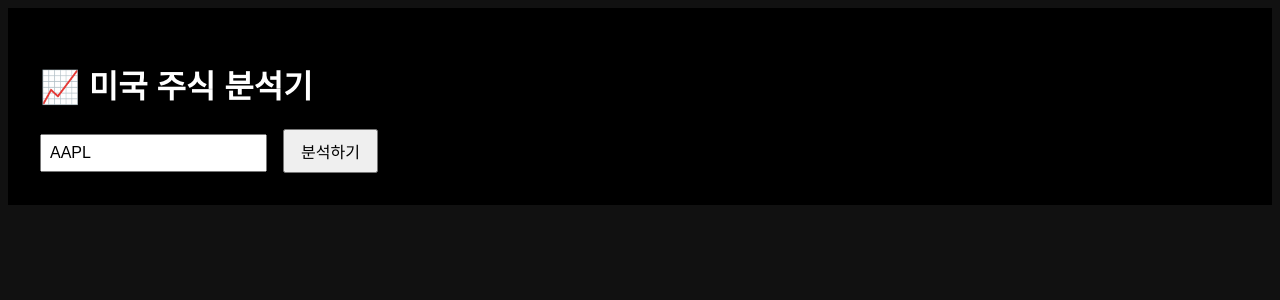
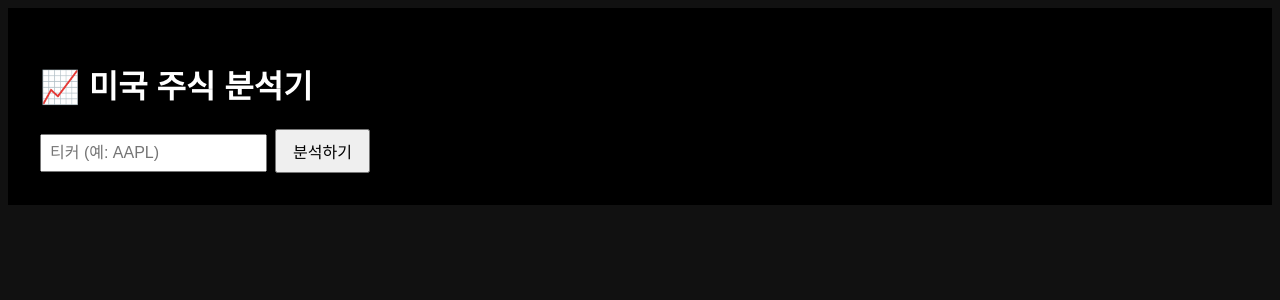
Before and after one commit to uhoyeon05/stock-analyzer-ui, a Next.js app: page / in a window 1280 px wide. Shown: the top 300 px of the page. Built offline with nearby package versions, Linux system fonts and the light colour scheme.

Commit message:
Update page.tsx

```diff
--- a/app/page.tsx
+++ b/app/page.tsx
@@ -1,138 +1,152 @@
 'use client';
+import { useState } from "react";
+import {
+  LineChart,
+  Line,
+  XAxis,
+  YAxis,
+  CartesianGrid,
+  Tooltip,
+  ResponsiveContainer,
+  Legend
+} from "recharts";
 
-import { useState } from 'react';
-import {
-  LineChart, Line, XAxis, YAxis, CartesianGrid, Tooltip, ResponsiveContainer, Legend,
-} from 'recharts';
+const formatMillion = (value: number) => `${(value / 1_000_000).toFixed(0)}M`;
 
 export default function Page() {
-  const [ticker, setTicker] = useState('AAPL');
-  const [prices, setPrices] = useState([]);
-  const [statMap, setStatMap] = useState({});
-  const [error, setError] = useState('');
-
-  const formatNumber = (num: number) => {
-    if (Math.abs(num) >= 1_0000_0000) return `${(num / 1_0000_0000).toFixed(1)}억`;
-    if (Math.abs(num) >= 1_0000) return `${(num / 1_0000).toFixed(1)}만`;
-    return num;
-  };
+  const [ticker, setTicker] = useState("");
+  const [priceData, setPriceData] = useState([]);
+  const [incomeData, setIncomeData] = useState([]);
+  const [metricsData, setMetricsData] = useState([]);
+  const [loading, setLoading] = useState(false);
+  const [error, setError] = useState("");
 
   const fetchData = async () => {
-    setError('');
+    setLoading(true);
+    setError("");
     try {
-      const res = await fetch(`/api/income?ticker=${ticker}`);
-      const json = await res.json();
+      const upperTicker = ticker.toUpperCase();
+      const priceRes = await fetch(`/api/price?ticker=${upperTicker}`);
+      const priceJson = await priceRes.json();
+      const incomeRes = await fetch(`/api/income?ticker=${upperTicker}`);
+      const incomeJson = await incomeRes.json();
 
-      if (json.error) {
-        setError(json.error);
-        return;
-      }
+      if (priceJson.error || incomeJson.error) throw new Error("API 오류");
 
-      const reports = json.data.reverse(); // 최신순 오른쪽으로
-      const stats = {
-        totalRevenue: [],
-        netIncome: [],
-        operatingMargin: [],
-        eps: [],
-        per: [],
-        pbr: [],
-        roe: [],
-        debtRatio: [],
-      };
+      setPriceData(priceJson.prices.reverse());
+      const reports = (incomeJson.data || []).reverse();
 
-      for (const r of reports) {
-        const date = r.fiscalDateEnding;
-        const rev = +r.totalRevenue;
-        const ni = +r.netIncome;
-        const oe = +r.operatingIncome;
-        const ta = +r.totalAssets;
-        const tl = +r.totalLiabilities;
-        const equity = ta - tl;
-        const shares = +r.commonStockSharesOutstanding;
+      setIncomeData(
+        reports.map((r) => ({
+          date: r.fiscalDateEnding,
+          revenue: Number(r.totalRevenue),
+          netIncome: Number(r.netIncome)
+        }))
+      );
 
-        stats.totalRevenue.push({ date, value: rev });
-        stats.netIncome.push({ date, value: ni });
-        stats.operatingMargin.push({ date, value: (oe / rev) * 100 });
-        stats.eps.push({ date, value: ni / shares });
-        stats.per.push({ date, value: rev && shares ? rev / shares : 0 });
-        stats.pbr.push({ date, value: equity ? rev / equity : 0 });
-        stats.roe.push({ date, value: equity ? (ni / equity) * 100 : 0 });
-        stats.debtRatio.push({ date, value: equity ? (tl / equity) * 100 : 0 });
-      }
-
-      setStatMap(stats);
-
-      // 주가 따로 가져오기
-      const priceRes = await fetch(`/api/price?ticker=${ticker}`);
-      const priceJson = await priceRes.json();
-      if (!priceJson.error) setPrices(priceJson.prices.reverse()); // 최신 오른쪽
-    } catch (e: any) {
-      setError('API 오류 발생');
+      setMetricsData(
+        reports.map((r) => ({
+          date: r.fiscalDateEnding,
+          operatingMargin:
+            r.operatingIncome && r.totalRevenue
+              ? (Number(r.operatingIncome) / Number(r.totalRevenue)) * 100
+              : null,
+          eps: r.eps ? Number(r.eps) : null,
+          roe:
+            r.netIncome && r.totalShareholderEquity
+              ? (Number(r.netIncome) / Number(r.totalShareholderEquity)) * 100
+              : null,
+          debtRatio:
+            r.totalLiabilities && r.totalAssets
+              ? (Number(r.totalLiabilities) / Number(r.totalAssets)) * 100
+              : null
+        }))
+      );
+    } catch (e) {
+      setError("데이터 불러오기 실패");
+    } finally {
+      setLoading(false);
     }
   };
 
-  const renderChart = (title: string, data: any[], color: string, unit?: string) => (
-    <div style={{ marginTop: '3rem' }}>
-      <h2>{title}</h2>
-      <ResponsiveContainer width="100%" height={250}>
-        <LineChart data={data}>
-          <CartesianGrid strokeDasharray="3 3" />
-          <XAxis dataKey="date" tick={{ fontSize: 10 }} />
-          <YAxis tickFormatter={formatNumber} tick={{ fontSize: 12 }} />
-          <Tooltip formatter={v => formatNumber(v as number)} />
-          <Legend />
-          <Line type="monotone" dataKey="value" stroke={color} strokeWidth={2.5} />
-        </LineChart>
-      </ResponsiveContainer>
-    </div>
-  );
+  return (
+    <div style={{ padding: "2rem", background: "black", color: "white", fontFamily: "Arial" }}>
+      <h1 style={{ fontSize: "2rem" }}>📈 미국 주식 분석기</h1>
+      <input
+        placeholder="티커 (예: AAPL)"
+        value={ticker}
+        onChange={(e) => setTicker(e.target.value)}
+        style={{ padding: "0.5rem", marginRight: "0.5rem", fontSize: "1rem" }}
+      />
+      <button onClick={fetchData} style={{ padding: "0.5rem 1rem", fontSize: "1rem" }}>분석하기</button>
 
-  return (
-    <div style={{ padding: '2rem', fontFamily: 'sans-serif', background: 'black', color: 'white' }}>
-      <h1 style={{ fontSize: '2rem' }}>📈 미국 주식 분석기</h1>
-      <input
-        list="tickers"
-        value={ticker}
-        onChange={e => setTicker(e.target.value)}
-        style={{ padding: '0.5rem', marginRight: '1rem', fontSize: '1rem' }}
-      />
-      <datalist id="tickers">
-        <option value="AAPL" />
-        <option value="GOOGL" />
-        <option value="MSFT" />
-        <option value="TSLA" />
-        <option value="NVDA" />
-        <option value="AMZN" />
-        <option value="META" />
-      </datalist>
-      <button onClick={fetchData} style={{ padding: '0.5rem 1rem', fontSize: '1rem' }}>
-        분석하기
-      </button>
+      {loading && <p>불러오는 중...</p>}
+      {error && <p style={{ color: "red" }}>{error}</p>}
 
-      {error && <p style={{ color: 'red' }}>{error}</p>}
+      {/* 주가 */}
+      {priceData.length > 0 && (
+        <>
+          <h2 style={{ marginTop: 30 }}>주가 추이</h2>
+          <ResponsiveContainer width="100%" height={300}>
+            <LineChart data={priceData} margin={{ bottom: 50 }}>
+              <CartesianGrid strokeDasharray="3 3" />
+              <XAxis dataKey="date" angle={-30} textAnchor="end" height={70} />
+              <YAxis />
+              <Tooltip />
+              <Legend />
+              <Line dataKey="close" stroke="#00eaff" name="주가" dot={false} strokeWidth={2} />
+            </LineChart>
+          </ResponsiveContainer>
+        </>
+      )}
 
-      {prices.length > 0 && renderChart('주가 추이', prices.map(p => ({ date: p.date, value: p.close })), '#00eaff')}
+      {/* 매출 */}
+      {incomeData.length > 0 && (
+        <>
+          <h2 style={{ marginTop: 30 }}>매출 추이</h2>
+          <ResponsiveContainer width="100%" height={300}>
+            <LineChart data={incomeData} margin={{ bottom: 50 }}>
+              <CartesianGrid strokeDasharray="3 3" />
+              <XAxis dataKey="date" angle={-30} textAnchor="end" height={70} />
+              <YAxis tickFormatter={formatMillion} />
+              <Tooltip />
+              <Legend />
+              <Line dataKey="revenue" stroke="#1f77b4" name="매출" dot={false} strokeWidth={2} />
+            </LineChart>
+          </ResponsiveContainer>
 
-      {Object.entries(statMap).map(([key, data]) =>
-        renderChart(`${{
-          totalRevenue: '매출 추이',
-          netIncome: '순이익 추이',
-          operatingMargin: '영업이익률 (%)',
-          eps: 'EPS',
-          per: 'PER',
-          pbr: 'PBR',
-          roe: 'ROE (%)',
-          debtRatio: '부채비율 (%)'
-        }[key]}`, data, {
-          totalRevenue: '#1f77b4',
-          netIncome: '#ff7f0e',
-          operatingMargin: '#2ca02c',
-          eps: '#d62728',
-          per: '#9467bd',
-          pbr: '#8c564b',
-          roe: '#e377c2',
-          debtRatio: '#7f7f7f',
-        }[key])
+          <h2 style={{ marginTop: 30 }}>순이익 추이</h2>
+          <ResponsiveContainer width="100%" height={300}>
+            <LineChart data={incomeData} margin={{ bottom: 50 }}>
+              <CartesianGrid strokeDasharray="3 3" />
+              <XAxis dataKey="date" angle={-30} textAnchor="end" height={70} />
+              <YAxis tickFormatter={formatMillion} />
+              <Tooltip />
+              <Legend />
+              <Line dataKey="netIncome" stroke="#ff7f0e" name="순이익" dot={false} strokeWidth={2} />
+            </LineChart>
+          </ResponsiveContainer>
+        </>
+      )}
+
+      {/* 재무 지표 */}
+      {metricsData.length > 0 && (
+        <>
+          <h2 style={{ marginTop: 30 }}>재무 지표 추이</h2>
+          <ResponsiveContainer width="100%" height={350}>
+            <LineChart data={metricsData} margin={{ bottom: 50 }}>
+              <CartesianGrid strokeDasharray="3 3" />
+              <XAxis dataKey="date" angle={-30} textAnchor="end" height={70} />
+              <YAxis />
+              <Tooltip />
+              <Legend />
+              <Line dataKey="operatingMargin" stroke="#8884d8" name="영업이익률 %" dot={false} strokeWidth={2} />
+              <Line dataKey="eps" stroke="#82ca9d" name="EPS" dot={false} strokeWidth={2} />
+              <Line dataKey="roe" stroke="#ffbb28" name="ROE %" dot={false} strokeWidth={2} />
+              <Line dataKey="debtRatio" stroke="#d62728" name="부채비율 %" dot={false} strokeWidth={2} />
+            </LineChart>
+          </ResponsiveContainer>
+        </>
       )}
     </div>
   );
```
